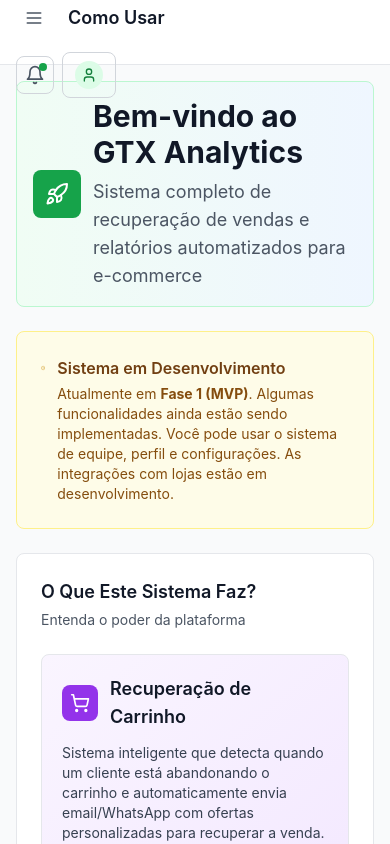
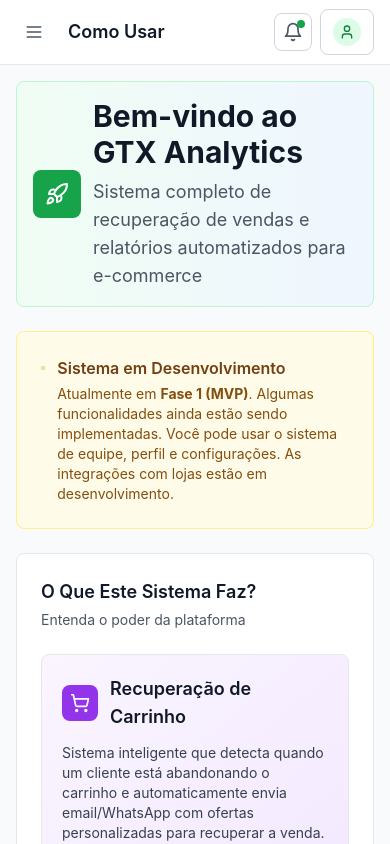
Before and after one commit to agenciateixeira/sistema-agenciagtx2, a Next.js app: page /help in a window 390 px wide. Shown: the top 844 px of the page. Built offline with nearby package versions, Linux system fonts and the light colour scheme; no server answers.

Commit message:
fix: Corrige alinhamento do topbar no mobile

```diff
--- a/app/globals.css
+++ b/app/globals.css
@@ -48,8 +48,8 @@ a {
 }
 
 @media (max-width: 640px) {
-  .flex.items-center.justify-between,
-  .flex.items-start.justify-between {
+  .flex.items-center.justify-between:not(.no-stack),
+  .flex.items-start.justify-between:not(.no-stack) {
     flex-direction: column;
     align-items: flex-start;
     gap: 1rem;
--- a/components/layout/topbar.tsx
+++ b/components/layout/topbar.tsx
@@ -64,7 +64,7 @@ export function Topbar({ onMenuToggle, isMobileMenuOpen }: TopbarProps) {
 
   return (
     <header className="sticky top-0 z-20 border-b border-gray-200 bg-white">
-      <div className="flex h-16 items-center justify-between px-4 sm:px-6">
+      <div className="no-stack flex h-16 items-center justify-between px-4 sm:px-6">
         <div className="flex items-center gap-4">
           <button
             onClick={onMenuToggle}
```
